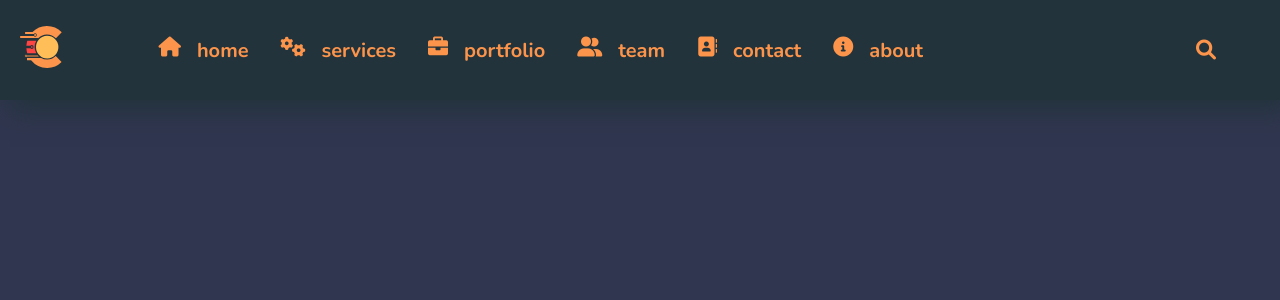
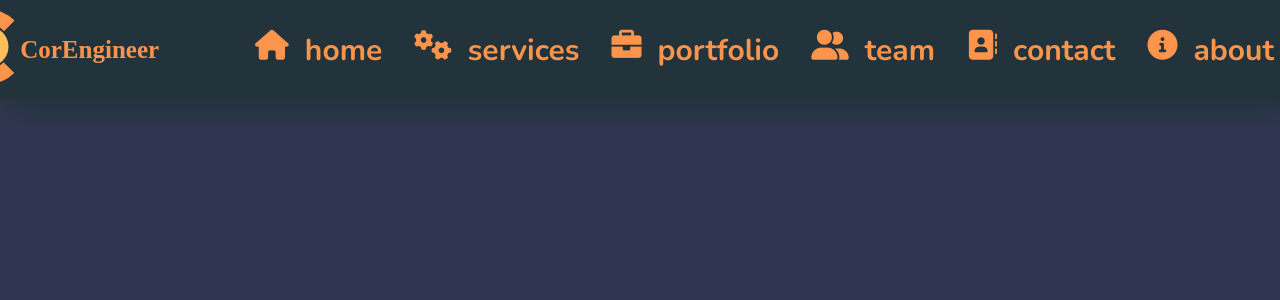
Before and after one commit to TUXENG/Corengineer, a Flask app: page /team in a window 1280 px wide. Shown: the top 300 px of the page. Run offline with Flask 3, Linux system fonts and the light colour scheme.

Commit message:
diseño index terminado, falta funcionalidad info y cards

```diff
--- a/app/static/css/base.css
+++ b/app/static/css/base.css
@@ -28,6 +28,13 @@ body {
     background-color: var(--background-color);
 }
 
+.header__container {
+    display: flex;
+    justify-content: center;
+    width: 100%;
+    margin-inline: 50px;
+}
+
 .header{
     background-color: var(--divider-color);
     display: flex;
@@ -44,19 +51,19 @@ body {
     box-shadow: 10px 10px 25px var(--divider-color);
 }
 
+
 .header__link-logo{
     display: flex;
     height: 100%;
     margin: auto;
-    margin-left: 20px;
+    margin-left: 5vw;
     justify-content: center;
     align-items: center;
 
 }
 
 .header__logo-img{
-    height: 50px;
-    max-width: 100%;
+    width: 75px;
     transition: all 0.3s cubic-bezier(0.165, 0.84, 0.44, 1);
 }
 
@@ -67,7 +74,7 @@ body {
 
 
 .header__logo-text{
-    display: none;
+    display: block;
     font-family: Montserrat;
     font-size: 25px;
     font-weight: bold;
@@ -121,7 +128,6 @@ body {
 .header__nav-link{
     display: flex;
     flex-direction: row;
-    font-size: 50px;
     gap: 16px;
     padding: 2px 6px 2px 6px;
 }
@@ -131,55 +137,37 @@ body {
     filter: drop-shadow(1px 1px 5px var(--accent-color));
 }
 
-.header__search{
-    display: flex;
-    align-items: center;
-    position: absolute;
-    right: 80px;
+.header__nav-item-ico {
+    font-size: 5vw;
 }
 
-.header__search-textfield{
-    display: none;
-    background-color: transparent;
-    border: none;
-    border-radius: 4px;
-    max-width: 45vw;
-    width: 0;
-    padding-left: 5px;
-    padding: 8px;
-    margin: 4px;
-    font-family: 'Nunito';
-    font-size: small;
-    box-shadow: 0px 0px 3px var(--accent-color);
-}
-
-.header__search-textfield.show {
-    display: block;
-    width: 250px;
-    transition: all 0,3s ease;
-}
-
-.header__search-textfield:focus {
-    outline: none;
+.header__nav-item-text{
+    font-size: 5vw;
 }
 
 
-/*----------- HEADER QUERIES-----------*/
+/*------- FOOTER SECTION ---------------*/
+.footer{
+    position: relative;
+    background-color: var(--divider-color);
+    padding: 10px;
+    z-index: 2;
+}
 
-@container header (min-width: 650px){
-    .header__logo-text{
-        display: block;
-    }
+.footer__container{
+    display: flex;
+    justify-content: center;
+    text-align: center;
+    margin: 20px;
+    font-size: medium;
 
 }
+/*----------- HEADER QUERIES-----------*/
 
 @container header (min-width: 1250px) {
 
     .header{
-        justify-content: center;
-    }
-    .header__logo-text {
-        display: none;
+        justify-content: flex-end;
     }
 
     .header__nav-menu-button{
@@ -189,6 +177,7 @@ body {
     .header__nav {
         display: flex;
         flex-direction: row;
+        justify-content: flex-end;
         position: static;
         height: auto;
         margin-left: 50px;
@@ -200,17 +189,15 @@ body {
         flex-direction: row;
         height: var(--header-height);
         margin-left: 40px;
-        justify-content: flex-start;
+        justify-content: center;
         align-items: center;
     }
 
-
-    .header__search{
-        position: static;
-        margin-right: 5vw;
+    .header__nav-item-ico {
+        font-size: 30px;
     }
 
-    .header__search-textfield{
-        margin-left: 2px;
+    .header__nav-item-text {
+        font-size: 30px;
     }
 }
--- a/app/static/js/main.js
+++ b/app/static/js/main.js
@@ -1,7 +1,5 @@
-import searchModule from './modules/searchModule.js';
 import gridModule from './modules/gridModule.js'
 
 document.addEventListener('DOMContentLoaded', function () {
-    searchModule.init();
     gridModule.init(4);
 });
--- a/app/templates/base.html
+++ b/app/templates/base.html
@@ -21,7 +21,6 @@
         {% block headblock %} {% endblock %}
     </head>
     <body>
-
         <header class="header">
                 <!--Logo header-->
                 <a href="{{url_for('home')}}" class="header__link-logo">
@@ -41,45 +40,36 @@
                     <ul class="header__nav-list">
                         <li class="header__nav-item">
                             <a href="{{url_for('home')}}" class="header__nav-link">
-                            <i class="header__nav-item-ico fa-solid fa-house"></i><h5 class="hader__nav-item-text">home</h5 >
+                                <i class="header__nav-item-ico fa-solid fa-house"></i><h5 class="header__nav-item-text">home</h5 >
                             </a>
                         </li>
                         <li class="header__nav-item">
                             <a href="{{url_for('services')}}" class="header__nav-link">
-                            <i class="header__nav-item-ico fas fa-cogs"></i><h5 class="hader__nav-item-text">services</h5 >
+                                <i class="header__nav-item-ico fas fa-cogs"></i><h5 class="header__nav-item-text">services</h5 >
                             </a>
                         </li>
                         <li class="header__nav-item">
                             <a href="{{url_for('portfolio')}}" class="header__nav-link">
-                            <i class="header__nav-item-ico fa-sharp fa-solid fa-briefcase"></i><h5 class="hader__nav-item-text">portfolio </h5 >
+                                <i class="header__nav-item-ico fa-sharp fa-solid fa-briefcase"></i><h5 class="header__nav-item-text">portfolio </h5 >
                             </a>
                         </li>
                         <li class="header__nav-item">
                             <a href="{{url_for('team')}}" class="header__nav-link">
-                            <i class="header__nav-item-ico fa-solid fa-user-group"></i><h5 class="hader__nav-item-text">team</h5 >
+                                <i class="header__nav-item-ico fa-solid fa-user-group"></i><h5 class="header__nav-item-text">team</h5 >
                             </a>
                         </li>
                         <li class="header__nav-item">
                             <a href="{{url_for('contact')}}" class="header__nav-link">
-                            <i class="header__nav-item-ico fa-solid fa-address-book"></i><h5 class="hader__nav-item-text">contact</h5 >
+                                <i class="header__nav-item-ico fa-solid fa-address-book"></i><h5 class="header__nav-item-text">contact</h5 >
                             </a>
                         </li>
                         <li class="header__nav-item">
                             <a href="{{url_for('about')}}" class="header__nav-link">
-                            <i class="header__nav-item-ico fa-solid fa-circle-info"></i><h5 class="hader__nav-item-text">about </h5 >
+                                <i class="header__nav-item-ico fa-solid fa-circle-info"></i><h5 class="header__nav-item-text">about </h5 >
                             </a>
                         </li>
                     </ul>
                 </nav>
-
-
-            <!--search button at header-->
-            <div class="header__search">
-                <input type="text" class="header__search-textfield" id="search-textfield" placeholder="search">
-                <label for="search-textfield">
-                    <i class="header__search-ico fa-sharp fa-solid fa-magnifying-glass"></i>
-                </label>
-            </div>
         </header>
 
 
@@ -87,4 +77,10 @@
 
         <script src="{{url_for('static', filename='js/main.js')}}" type="module"></script>
     </body>
+
+    <footer class="footer">
+        <div class="footer__container">
+            <p>&copy; 2024 CORENGINEER. Todos los derechos reservados.</p>
+        </div>
+    </footer>
 </html>
```
Also changed, not shown: app/static/css/index.css (+47 -5 lines), app/static/js/modules/displayMenu.js (deleted, +0 -46 lines), app/static/js/modules/searchModule.js (deleted, +0 -45 lines). Lines whose indentation alone changed are shown as unchanged.
